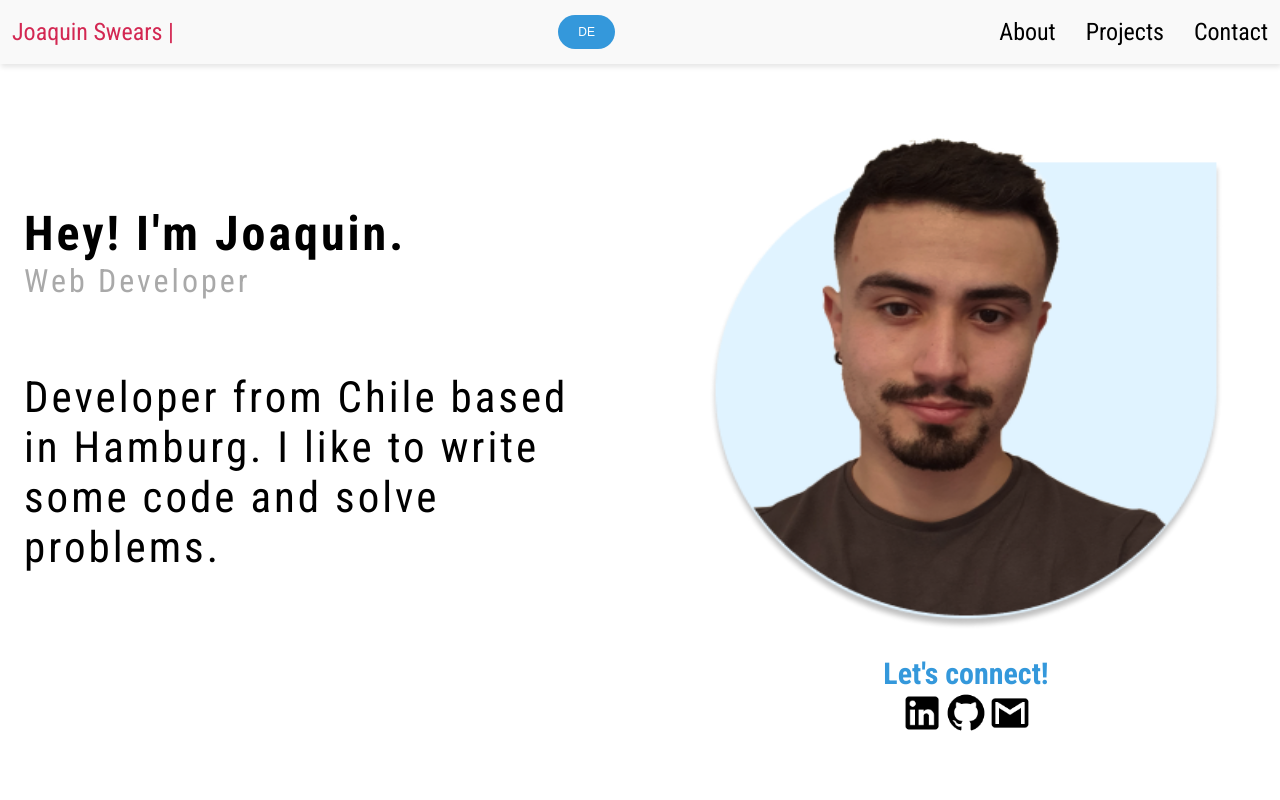
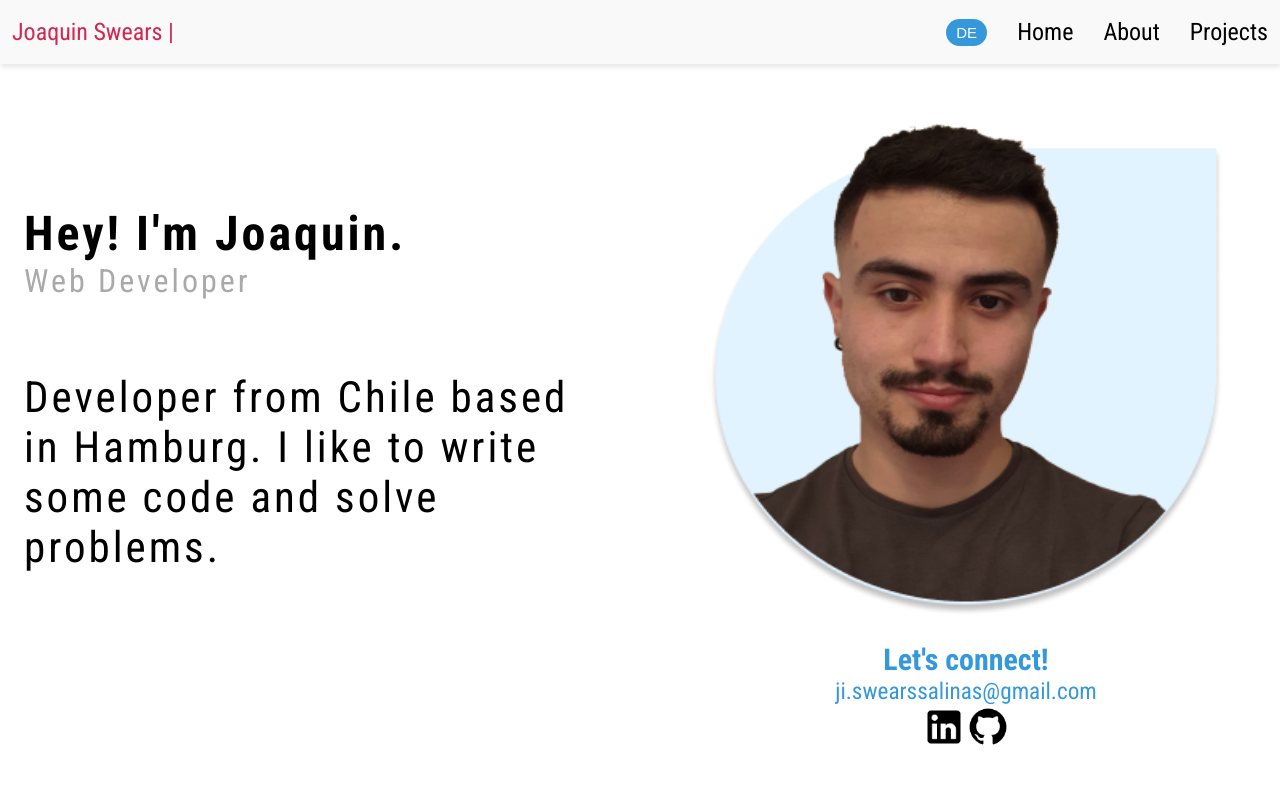
Before and after one commit to Jswears/portfolioWeb, a React (Vite) app: page / in a window 1280 px wide. Shown: the top 800 px of the page. Built offline with nearby package versions, Linux system fonts and the light colour scheme.

Commit message:
fixing language, adding copy email function

```diff
--- a/index.html
+++ b/index.html
@@ -4,7 +4,8 @@
 <head>
   <meta charset="UTF-8" />
   <meta name="viewport" content="width=device-width, initial-scale=1.0" />
-  <title>JS | Web Developer</title>
+  <title>Web Developer</title>
+  <link rel="icon" type="image/x-icon" href="./src/assets/favicon-32x32.png">
 </head>
 
 <body>
--- a/src/components/IntroSection.jsx
+++ b/src/components/IntroSection.jsx
@@ -2,6 +2,7 @@ import MyImage from "../assets/Frame 3 (4).png";
 import Linkedin from "../assets/mdi_linkedin.png";
 import Github from "../assets/mdi_github.png";
 import Gmail from "../assets/mdi_gmail.png";
+import { useEffect, useState } from "react";
 
 const socialLinks = [
   {
@@ -10,28 +11,61 @@ const socialLinks = [
     url: "https://www.linkedin.com/in/joaquin-ignacio-swears-salinas-9a4947284/",
   },
   { name: Github, image: Github, url: "https://github.com/Jswears" },
-  {
-    name: Gmail,
-    image: Gmail,
-    url: "mailto:ji.swearssalinas@gmail.com",
-  },
+  // {
+  //   name: Gmail,
+  //   image: Gmail,
+  //   url: "mailto:ji.swearssalinas@gmail.com",
+  //   title: "ji.swearssalinas@gmail.com",
+  // },
 ];
 
 const IntroSection = ({ language }) => {
+  const [copySuccessMessage, setCopySuccessMessage] = useState("");
+  const [instructions, setInstructions] = useState("");
+
   const content = {
     en: {
       name: "Hey! I'm Joaquin.",
       role: "Web Developer",
       bio: "Developer from Chile based in Hamburg. I like to write some code and solve problems.",
       langBtn: "DE",
+      copyMsg: "Click to copy E-mail",
+      copySuccess: "Email copied to clipboard",
     },
     de: {
       name: "Moin! Ich bin Joaquin.",
       role: "Webentwickler",
       bio: "Entwickler aus Chile mit Sitz in Hamburg. Ich mag es, etwas Code zu schreiben und Probleme zu lösen.",
       langBtn: "EN",
+      copyMsg: "Zum Kopieren der E-Mail anklicken",
+      copySuccess: "E-Mail erfolgreich kopiert",
     },
   };
+  const email = "ji.swearssalinas@gmail.com";
+
+  useEffect(() => {
+    const timer = setTimeout(() => {
+      setCopySuccessMessage("");
+    }, 5000);
+    return () => clearTimeout(timer);
+  }, [copySuccessMessage]);
+
+  function copyEmail() {
+    navigator.clipboard.writeText(email);
+    setCopySuccessMessage(content[language].copySuccess);
+    setInstructions("");
+  }
+
+  function showInstruction() {
+    if (copySuccessMessage) {
+      return;
+    }
+    setInstructions(content[language].copyMsg);
+  }
+
+  function hideInstruction() {
+    setInstructions("");
+  }
 
   return (
     <section id="intro-section">
@@ -44,10 +78,21 @@ const IntroSection = ({ language }) => {
         <img src={MyImage} alt="My image" className="profile-image" />
         <h2>{content[language].role}</h2>
         <h3 className="cta">Let&apos;s connect!</h3>
+        <p className={copySuccessMessage ? "success-msg" : "instructions"}>
+          {copySuccessMessage} {instructions}
+        </p>
+        <p
+          className="email"
+          onClick={copyEmail}
+          onMouseOver={showInstruction}
+          onMouseOut={hideInstruction}
+        >
+          ji.swearssalinas@gmail.com
+        </p>
         <div className="social">
           {socialLinks.map((link) => (
             <a key={link.name} href={link.url}>
-              <img src={link.image} alt={link.name} />
+              <img src={link.image} alt={link.name} title={link.title} />
             </a>
           ))}
         </div>
--- a/src/components/Navbar.jsx
+++ b/src/components/Navbar.jsx
@@ -1,13 +1,13 @@
 const Navbar = ({ language, toggleLanguage }) => {
   const navLinks = [
+    {
+      name: language === "en" ? "Home" : "Home",
+      ref: "#intro-section",
+    },
     { name: language === "en" ? "About" : "Über", ref: "#about-section" },
     {
       name: language === "en" ? "Projects" : "Projekte",
       ref: "#project-section",
-    },
-    {
-      name: language === "en" ? "Contact" : "Kontakt",
-      ref: "#contact-section",
     },
   ];
   return (
@@ -18,10 +18,10 @@ const Navbar = ({ language, toggleLanguage }) => {
       <h2>
         <a href="#intro-section">Joaquin Swears |</a>
       </h2>
-      <button onClick={() => toggleLanguage(language === "en" ? "de" : "en")}>
-        {language === "en" ? "DE" : "EN"}
-      </button>
       <ul>
+        <button onClick={() => toggleLanguage(language === "en" ? "de" : "en")}>
+          {language === "en" ? "DE" : "EN"}
+        </button>
         {navLinks.map((link) => (
           <li key={link.name}>
             <a href={link.ref}>{link.name}</a>
--- a/src/styles/_index.scss
+++ b/src/styles/_index.scss
@@ -38,8 +38,8 @@ section {
   left: 0;
   right: 0;
   button {
-    padding: 10px 20px;
-    font-size: 12px;
+    padding: 5px 10px;
+    font-size: 15px;
     border: none;
     cursor: pointer;
     background-color: #3498db;
@@ -108,6 +108,27 @@ section {
       text-align: center;
       margin-top: 20px;
       font-weight: bold;
+    }
+    .container-right {
+      p {
+        text-align: center;
+      }
+      .instructions {
+        font-weight: 600;
+      }
+      .success-msg {
+        color: green;
+        font-weight: 600;
+      }
+      .email {
+        color: #3498db;
+        font-size: $font-size-sm + 0.7;
+        font-weight: 400;
+        cursor: pointer;
+        &:hover {
+          color: $error;
+        }
+      }
     }
   }
   //   About Section
```
Also changed, not shown: src/assets/favicon-32x32.png (added).
